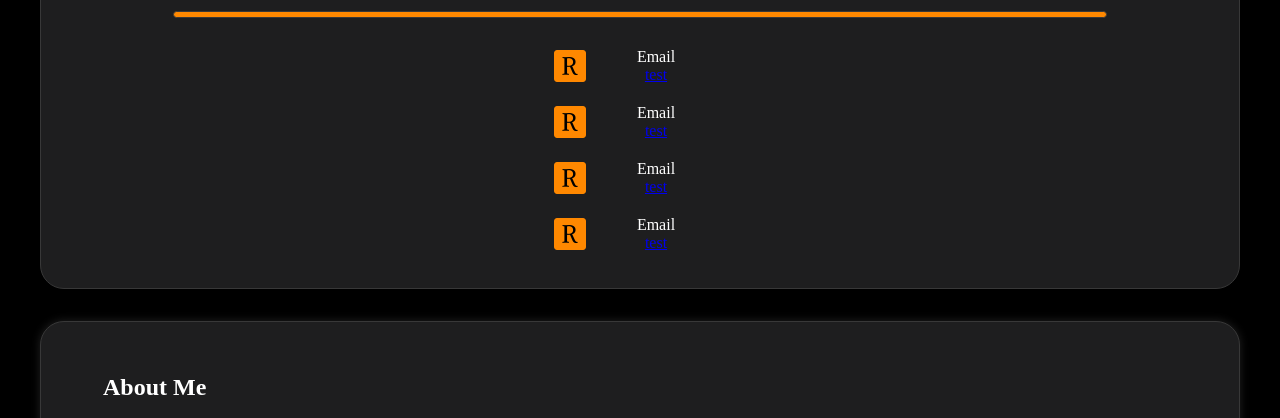
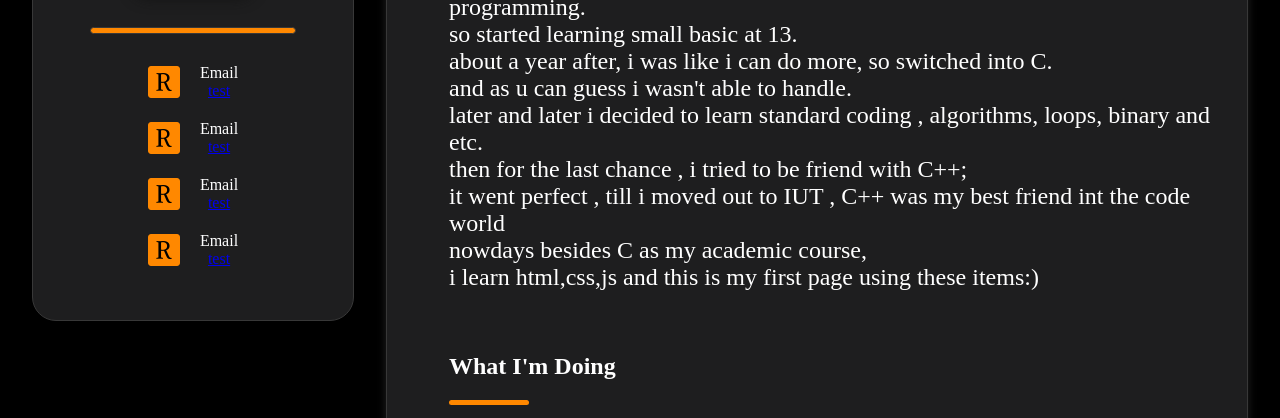
Before and after one commit to shokufa/rCard, a plain HTML site: page index.html in a window 1280 px wide. Shown: the part 302-720 px from the top of the page. Drawn offline with Linux system fonts and the light colour scheme.

Commit message:
Update style.css
fix div header and body

```diff
--- a/Assets/Css/style.css
+++ b/Assets/Css/style.css
@@ -15,15 +15,15 @@
     --box-shadow-1: 0 0 15px #111;
     --box-shadow-2: 0 0 25px #000;
     --box-shadow-2: 0 0 10px #222;
-    --box-shadow-3:0 0 10px  rgba(0, 0, 0, 0.722);
+    --box-shadow-3: 0 0 10px  rgba(0, 0, 0, 0.722);
 }
 
 body {
     background-color: var(--background-body);
-}
-
-.title-body {
-    padding-left: 30px;
+    box-sizing: border-box;
+    align-items: flex-start;
+    margin: 0;
+    display: flex;
 }
 
 h1, h2, h3, p {
@@ -39,19 +39,28 @@ hr {
     margin-left: 30px;
 }
 
+/* Body Card Style */
+
 .div-body {
-
+    display: inline-block;
+    background-color: var(--background-main-card);
     border: 1px solid var(--border-out);
     box-shadow: var(--box-shadow-2);
-    padding: 2rem;
-    background-color: var(--background-main-card);
-    margin: 2rem;
     border-radius: 1.5rem ;
     text-align: left;
+    padding: 2rem;
+    margin: 2rem 2rem 2rem 1rem;
 }
 
+.title-body {
+    padding-left: 30px;
+}
+
+/* .sub-div-card {
+    display: flex;
+} */
+
 .subdiv-body{
-
     width: 46%;
     margin: 1rem;
     border-radius: 1rem ;
@@ -68,24 +77,35 @@ hr {
     text-align: left;
 }
 
+.subdiv-body:hover{
+    background-color: var(--background-sub-div-card-2);
+    box-shadow: var(--box-shadow-3);
+}
+
 ul{
     list-style-type: square;
     color: #ffffff;
 }
 
-.subdiv-body:hover{
-    background-color: var(--background-sub-div-card-2);
-    box-shadow: var(--box-shadow-3);
-}
-
+/* Header Card Style */
 
 .div-header {
+    position: sticky;
+    bottom: 2rem;
+    top: 2rem;
+
+    display: inline-block;
+    text-align: center;
+
+    min-width: 16rem;
+
     background-color: var(--background-main-card);
+
     border: 1px solid var(--border-out);
     border-radius: 1.5rem;
-    text-align: center;
-    padding: 1rem;
-    margin: 2rem;
+
+    padding: 2rem;
+    margin: 2rem 1rem 2rem 2rem;
 }
 
 .div-header hr {
@@ -116,7 +136,6 @@ ul{
     margin: 20px auto 20px auto;
     box-sizing: border-box;
     padding: 0;
-    width: 30%;
 }
 
 .sub-info-header {
@@ -135,7 +154,7 @@ ul{
 .info-title-header {
     display: inline-block;
     align-items: center;
-    width: 40%;
+    padding-left: 20px;
 }
 
 .info-title-header p {
```
